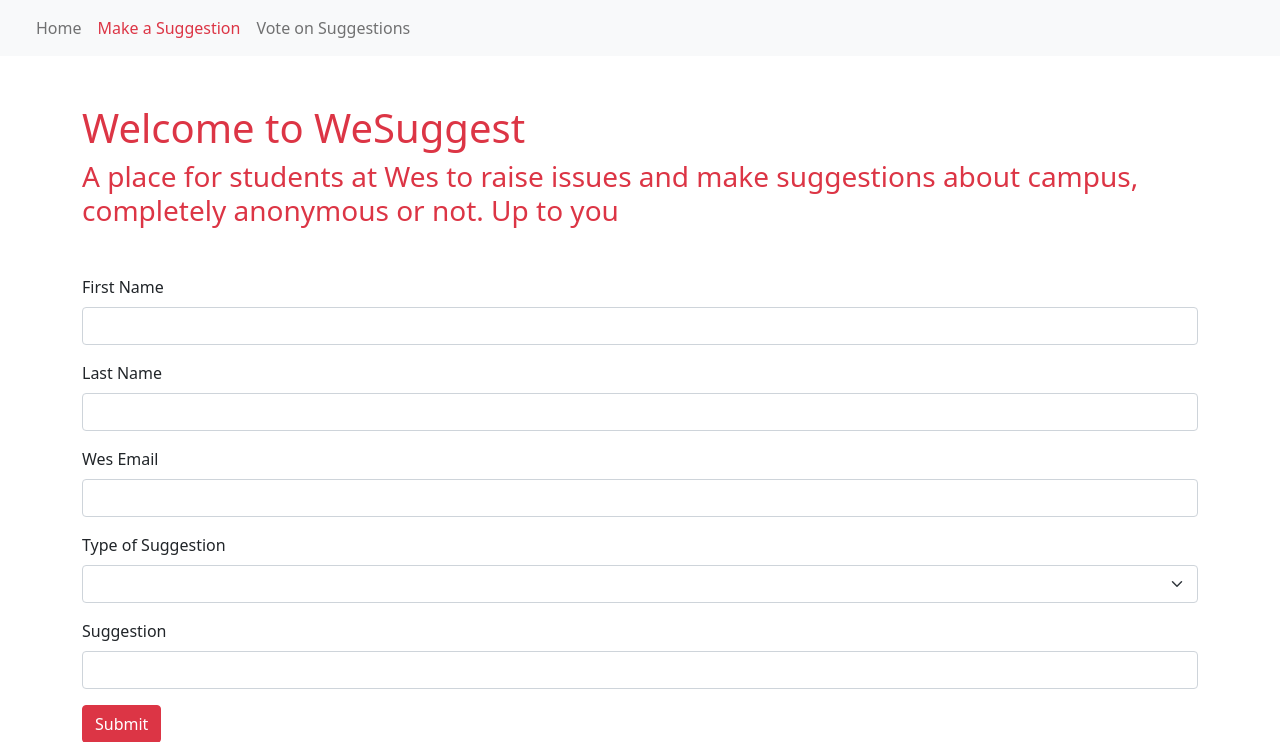
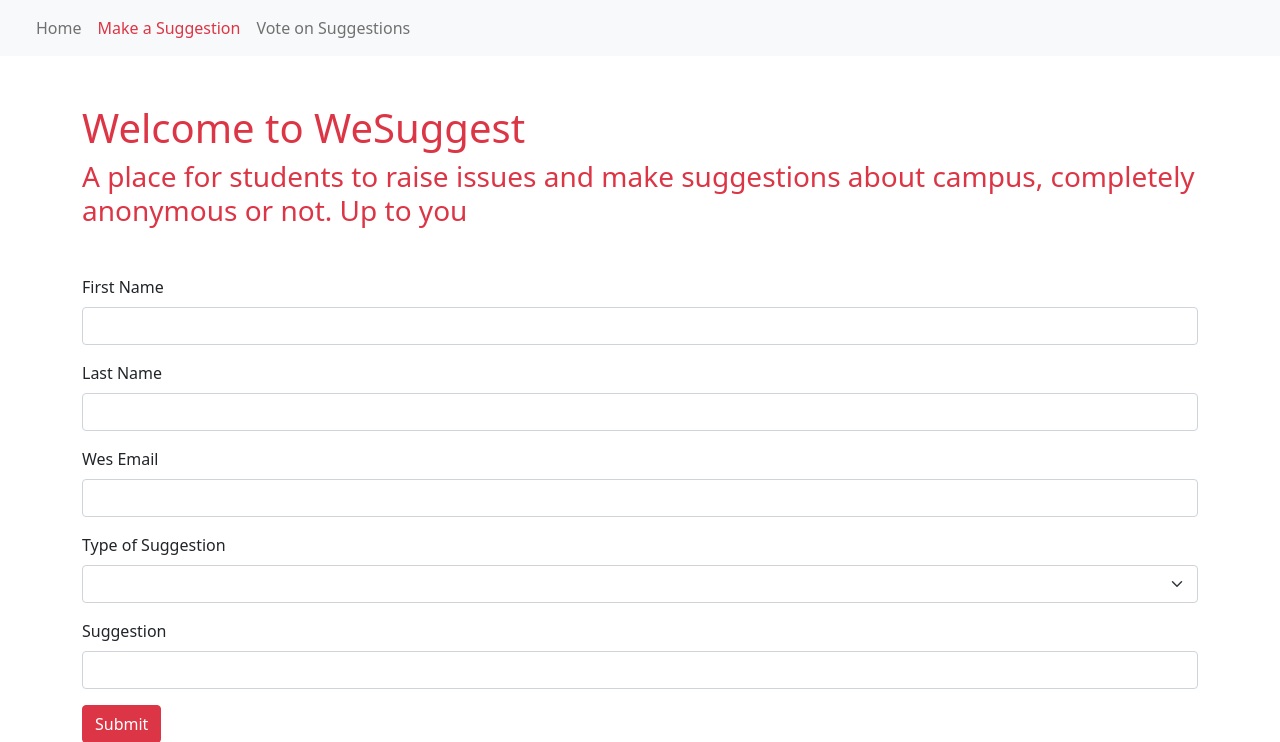
Before and after one commit to malachimda101/WeSuggest, a Flask app: page /suggest-here in a window 1280 px wide. Shown: the top 742 px of the page. Run offline with Flask 2, Linux system fonts and the light colour scheme; some libraries are stand-ins or nearby versions.

Commit message:
Update suggest-here.html

```diff
--- a/templates/suggest-here.html
+++ b/templates/suggest-here.html
@@ -32,7 +32,7 @@
         <div class="container my-5 text-danger">
             <header class="justify-content-center">
                 <h1 class="">Welcome to WeSuggest</h1>
-                <h3 class="lead fs-3">A place for students at Wes to raise issues and make suggestions about campus, completely anonymous or not. Up to you</h3>
+                <h3 class="lead fs-3">A place for students to raise issues and make suggestions about campus, completely anonymous or not. Up to you</h3>
             </header>
         </div>
         <form action="{{url_for('suggest_here')}}" method="POST">
```
